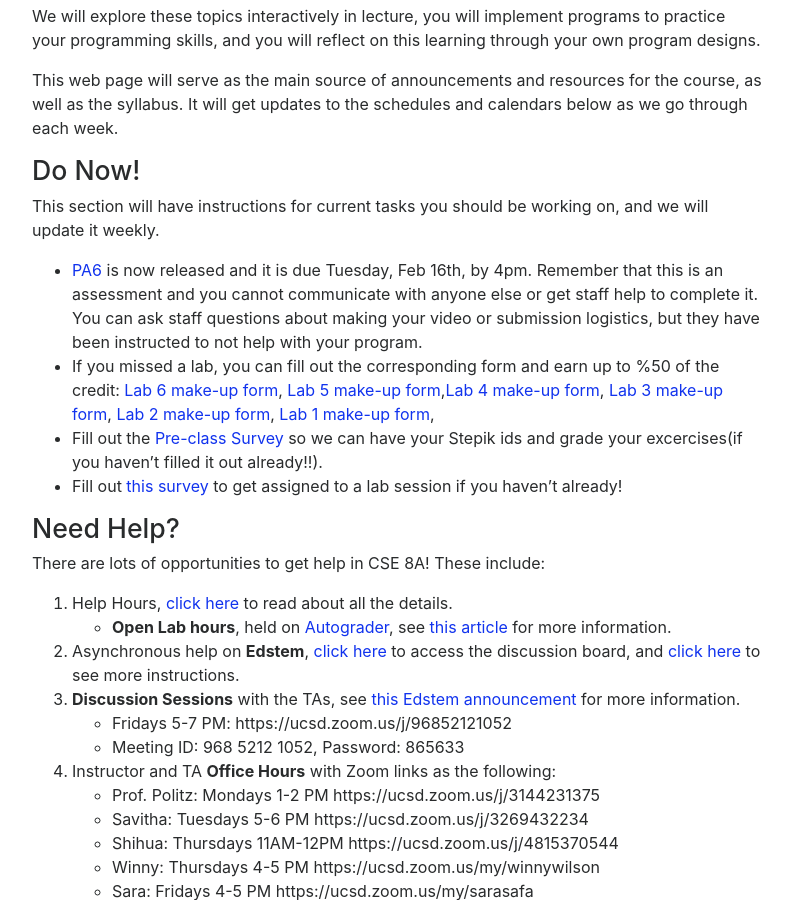
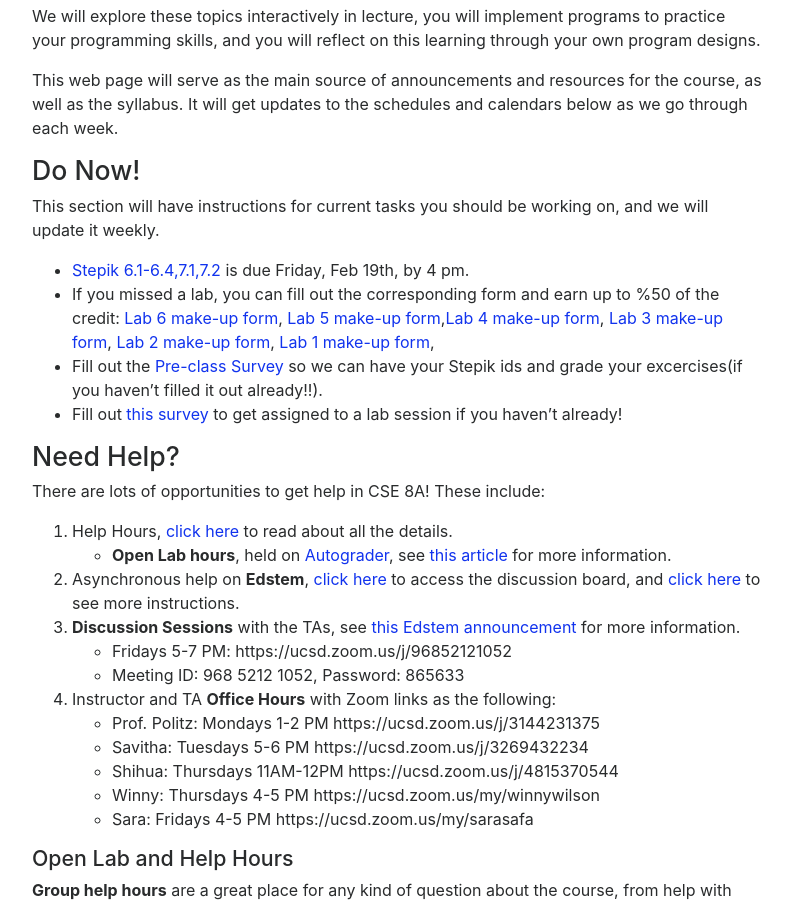
Before and after one commit to ucsd-cse8a-w21/ucsd-cse8a-w21.github.io, a Jekyll site: the page built from index.md, in a window 1280 px wide and 900 px high, scrolled down 683 px. Shown: the whole window, without its empty margins (243-1035 px from the left). Built offline with Jekyll 4.4.1, drawn with Linux system fonts in a browser that asks for light colours; nearby versions of some CDN libraries.

Commit message:
Update index.md

```diff
--- a/index.md
+++ b/index.md
@@ -28,7 +28,7 @@ and calendars below as we go through each week.
 This section will have instructions for current tasks you should be working
 on, and we will update it weekly.
 
-- [PA6](https://ucsd-cse8a-w21.github.io/pa6/) is now released and it is due Tuesday, Feb 16th, by 4pm. Remember that this is an assessment and you cannot communicate with anyone else or get staff help to complete it. You can ask staff questions about making your video or submission logistics, but they have been instructed to not help with your program.
+- [Stepik 6.1-6.4,7.1,7.2](https://stepik.org/lesson/467766/step/1?unit=458585) is due Friday, Feb 19th, by 4 pm.
 - If you missed a lab, you can fill out the corresponding form and earn up to %50 of the credit: [Lab 6 make-up form](https://forms.gle/2J9UH9mwPWtwm2AGA), [Lab 5 make-up form](https://forms.gle/14defd6iyCd5kM2i6),[Lab 4 make-up form](https://forms.gle/6GvsRUKZAqs8x8Pr7), [Lab 3 make-up form](https://docs.google.com/forms/d/e/1FAIpQLSd34OGESkTY_MG_50luXb9NF_11-Cr94hGmgM-R-ple6NTtFg/viewform), [Lab 2 make-up form](https://forms.gle/q1s1Dr1KMe3RY77LA), [Lab 1 make-up form](https://forms.gle/QybphWqaceBJUVQR9),
 - Fill out the [Pre-class Survey](https://forms.gle/fu7V8UxvKEH3i6ef7) so we can have your Stepik ids and grade your excercises(if you haven't filled it out already!!).
 - Fill out [this
```
